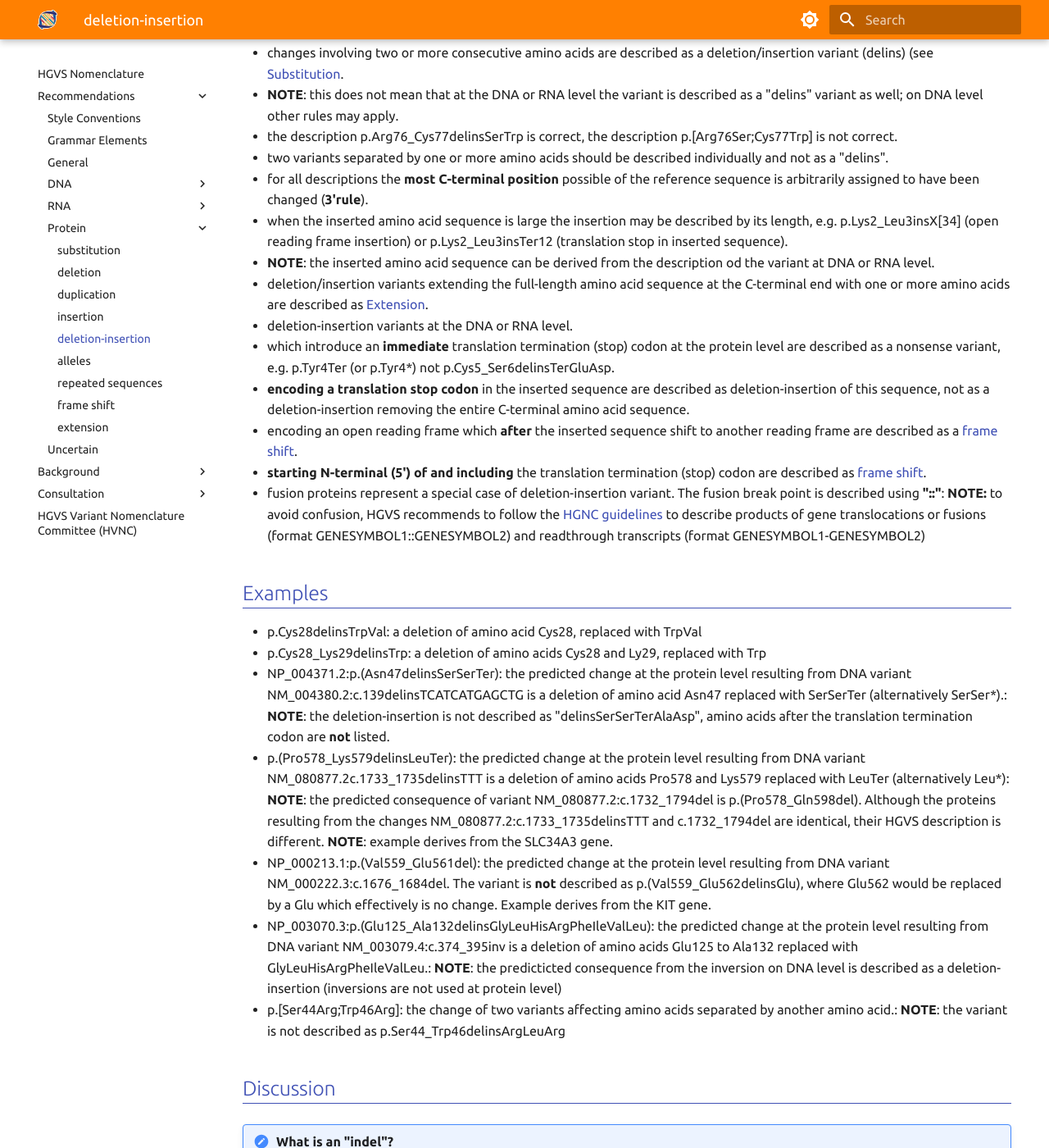
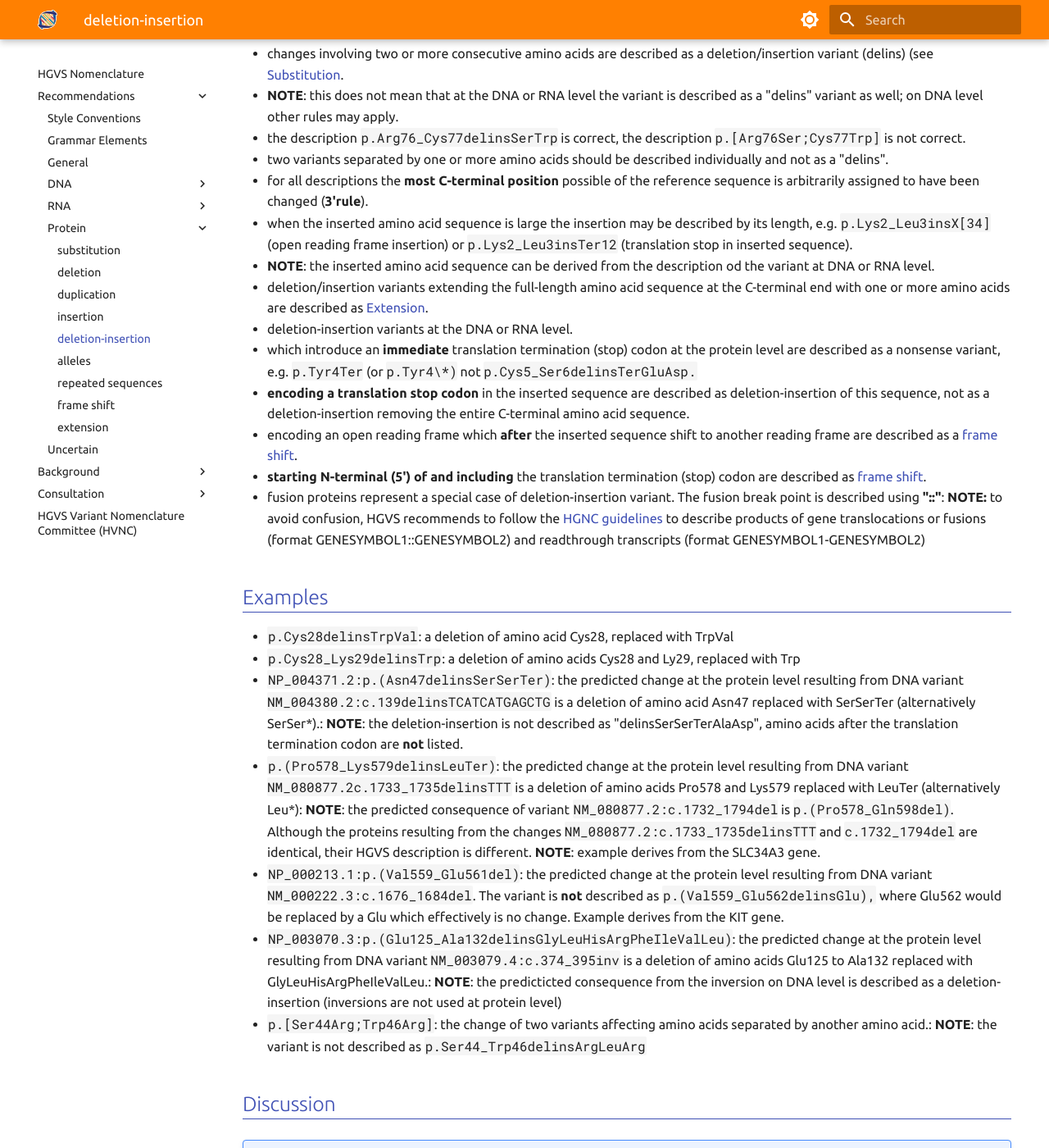
Before and after one commit to HGVSnomenclature/hgvs-nomenclature, an MkDocs documentation site: the page built from docs/recommendations/protein/delins.md, in a window 1280 px wide and 1400 px high, scrolled down 642 px. Shown: the whole window at 82% size. Built offline with MkDocs 1.6.1 and Material for MkDocs 9.7.7, drawn with Linux system fonts in a browser that asks for light colours; some of the changed text lies outside the part shown.

```diff
--- a/docs/recommendations/protein/delins.md
+++ b/docs/recommendations/protein/delins.md
@@ -14,18 +14,18 @@ bin/pull-syntax -f docs/syntax.yaml aa.delins
 
 - all variants **should be** described at the DNA level, descriptions at the RNA and/or protein level may be given in addition
 - The `coordinate_type` must be "p." (protein).
-- predicted consequences, i.e. without experimental evidence (no RNA or protein sequence analysed), should be given in parentheses, e.g. p.(Arg123_Lys127delinsSerAsp).
+- predicted consequences, i.e. without experimental evidence (no RNA or protein sequence analysed), should be given in parentheses, e.g. `p.(Arg123_Lys127delinsSerAsp)`.
 - by definition, when **one** amino acid is replaced with **one** other amino acid, the change is a [substitution](substitution.md), not a deletion-insertion.
 - changes involving two or more consecutive amino acids are described as a deletion/insertion variant (delins) (see [Substitution](substitution.md).
   - **NOTE**: this does not mean that at the DNA or RNA level the variant is described as a "delins" variant as well; on DNA level other rules may apply.
-  - the description p.Arg76_Cys77delinsSerTrp is correct, the description p.[Arg76Ser;Cys77Trp] is not correct.
+  - the description `p.Arg76_Cys77delinsSerTrp` is correct, the description `p.[Arg76Ser;Cys77Trp]` is not correct.
   - two variants separated by one or more amino acids should be described individually and not as a "delins".
 - for all descriptions the **most C-terminal position** possible of the reference sequence is arbitrarily assigned to have been changed (**3'rule**).
-- when the inserted amino acid sequence is large the insertion may be described by its length, e.g. p.Lys2_Leu3insX[34] (open reading frame insertion) or p.Lys2_Leu3insTer12 (translation stop in inserted sequence).
+- when the inserted amino acid sequence is large the insertion may be described by its length, e.g. `p.Lys2_Leu3insX[34]` (open reading frame insertion) or `p.Lys2_Leu3insTer12` (translation stop in inserted sequence).
   - **NOTE**: the inserted amino acid sequence can be derived from the description od the variant at DNA or RNA level.
 - deletion/insertion variants extending the full-length amino acid sequence at the C-terminal end with one or more amino acids are described as [Extension](extension.md).
 - deletion-insertion variants at the DNA or RNA level.
-  - which introduce an **immediate** translation termination (stop) codon at the protein level are described as a nonsense variant, e.g. p.Tyr4Ter (or p.Tyr4\*) not p.Cys5_Ser6delinsTerGluAsp.
+  - which introduce an **immediate** translation termination (stop) codon at the protein level are described as a nonsense variant, e.g. `p.Tyr4Ter` (or `p.Tyr4\*)` not `p.Cys5_Ser6delinsTerGluAsp.`
   - **encoding a translation stop codon** in the inserted sequence are described as deletion-insertion of this sequence, not as a deletion-insertion removing the entire C-terminal amino acid sequence.
   - encoding an open reading frame which **after** the inserted sequence shift to another reading frame are described as a [frame shift](frameshift.md).
   - **starting N-terminal (5') of and including** the translation termination (stop) codon are described as [frame shift](frameshift.md).
@@ -33,13 +33,13 @@ bin/pull-syntax -f docs/syntax.yaml aa.delins
 
 ## Examples
 
-- p.Cys28delinsTrpVal: a deletion of amino acid Cys28, replaced with TrpVal
-- p.Cys28_Lys29delinsTrp: a deletion of amino acids Cys28 and Ly29, replaced with Trp
-- NP_004371.2:p.(Asn47delinsSerSerTer): the predicted change at the protein level resulting from DNA variant NM_004380.2:c.139delinsTCATCATGAGCTG is a deletion of amino acid Asn47 replaced with SerSerTer (alternatively SerSer\*).: **NOTE**: the deletion-insertion is not described as "delinsSerSerTerAlaAsp", amino acids after the translation termination codon are **not** listed.
-- p.(Pro578_Lys579delinsLeuTer): the predicted change at the protein level resulting from DNA variant NM_080877.2c.1733_1735delinsTTT is a deletion of amino acids Pro578 and Lys579 replaced with LeuTer (alternatively Leu\*): **NOTE**: the predicted consequence of variant NM_080877.2:c.1732_1794del is p.(Pro578_Gln598del). Although the proteins resulting from the changes NM_080877.2:c.1733_1735delinsTTT and c.1732_1794del are identical, their HGVS description is different. **NOTE**: example derives from the SLC34A3 gene.
-- NP_000213.1:p.(Val559_Glu561del): the predicted change at the protein level resulting from DNA variant NM_000222.3:c.1676_1684del. The variant is **not** described as p.(Val559_Glu562delinsGlu), where Glu562 would be replaced by a Glu which effectively is no change. Example derives from the KIT gene.
-- NP_003070.3:p.(Glu125_Ala132delinsGlyLeuHisArgPheIleValLeu): the predicted change at the protein level resulting from DNA variant NM_003079.4:c.374_395inv is a deletion of amino acids Glu125 to Ala132 replaced with GlyLeuHisArgPheIleValLeu.: **NOTE**: the predicticted consequence from the inversion on DNA level is described as a deletion-insertion (inversions are not used at protein level)
-- p.[Ser44Arg;Trp46Arg]: the change of two variants affecting amino acids separated by another amino acid.: **NOTE**: the variant is not described as p.Ser44_Trp46delinsArgLeuArg
+- `p.Cys28delinsTrpVal`: a deletion of amino acid Cys28, replaced with TrpVal
+- `p.Cys28_Lys29delinsTrp`: a deletion of amino acids Cys28 and Ly29, replaced with Trp
+- `NP_004371.2:p.(Asn47delinsSerSerTer)`: the predicted change at the protein level resulting from DNA variant `NM_004380.2:c.139delinsTCATCATGAGCTG` is a deletion of amino acid Asn47 replaced with SerSerTer (alternatively SerSer\*).: **NOTE**: the deletion-insertion is not described as "delinsSerSerTerAlaAsp", amino acids after the translation termination codon are **not** listed.
+- `p.(Pro578_Lys579delinsLeuTer)`: the predicted change at the protein level resulting from DNA variant `NM_080877.2c.1733_1735delinsTTT` is a deletion of amino acids Pro578 and Lys579 replaced with LeuTer (alternatively Leu\*): **NOTE**: the predicted consequence of variant `NM_080877.2:c.1732_1794del` is `p.(Pro578_Gln598del)`. Although the proteins resulting from the changes `NM_080877.2:c.1733_1735delinsTTT` and `c.1732_1794del` are identical, their HGVS description is different. **NOTE**: example derives from the SLC34A3 gene.
+- `NP_000213.1:p.(Val559_Glu561del)`: the predicted change at the protein level resulting from DNA variant `NM_000222.3:c.1676_1684del`. The variant is **not** described as `p.(Val559_Glu562delinsGlu),` where Glu562 would be replaced by a Glu which effectively is no change. Example derives from the KIT gene.
+- `NP_003070.3:p.(Glu125_Ala132delinsGlyLeuHisArgPheIleValLeu)`: the predicted change at the protein level resulting from DNA variant `NM_003079.4:c.374_395inv` is a deletion of amino acids Glu125 to Ala132 replaced with GlyLeuHisArgPheIleValLeu.: **NOTE**: the predicticted consequence from the inversion on DNA level is described as a deletion-insertion (inversions are not used at protein level)
+- `p.[Ser44Arg;Trp46Arg]`: the change of two variants affecting amino acids separated by another amino acid.: **NOTE**: the variant is not described as `p.Ser44_Trp46delinsArgLeuArg`
 
 ## Discussion
 
@@ -47,6 +47,6 @@ bin/pull-syntax -f docs/syntax.yaml aa.delins
 
     The term "indel" is not used in HGVS nomenclature (see [Glossary](../../background/glossary.md). The term is confusing, having different meanings in different disciplines.
 
-!!! note "Can I describe a TrpSer to CysArg variant as a amino acid substitution (p.TrpSer23CysArg)?"
+!!! note "Can I describe a TrpSer to CysArg variant as a amino acid substitution `(p.TrpSer23CysArg)`?"
 
-    No, this is not allowed. By definition a substitution changes **one** amino acid into **one** other amino acid. The change TrpSer to CysArg should be described as p.Trp23_Ser24delinsCysArg, i.e. a deletion/insertion (indel) (see [Deletion-Insertion](delins.md)).
+    No, this is not allowed. By definition a substitution changes **one** amino acid into **one** other amino acid. The change TrpSer to CysArg should be described as `p.Trp23_Ser24delinsCysArg,` i.e. a deletion/insertion (indel) (see [Deletion-Insertion](delins.md)).
```
